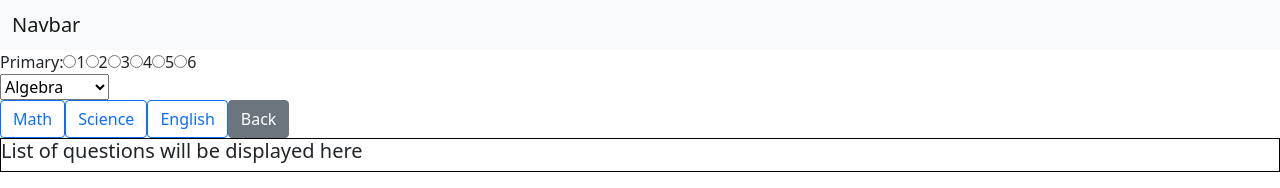
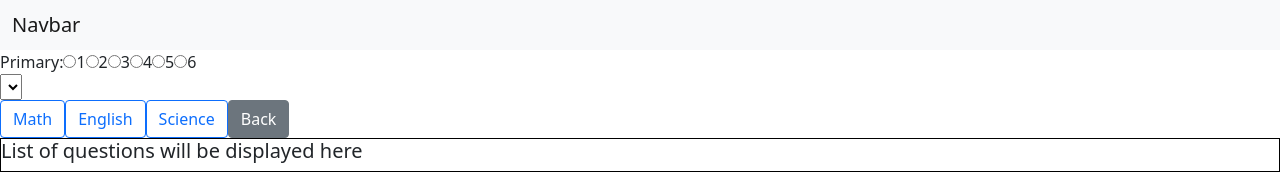
Before and after one commit to sh3ngsh3ng/Project-02-V2, a React (Create React App) app: page / in a window 1280 px wide. Both pictures are taken after a click on the button "Primary". Shown: the top 188 px of the page. Built offline with nearby package versions, Linux system fonts and the light colour scheme.

Commit message:
linked grade and subject display with selected level

```diff
--- a/src/components/SearchForm.js
+++ b/src/components/SearchForm.js
@@ -10,9 +10,15 @@ export default function SearchForm (props) {
                                 selectedLevel = {props.selectedLevel}
                                 levelObj = {props.levelObj}/>
                 <br/>
-                <TopicList data={props.data}/>
+                <TopicList data={props.data}
+                            selectedLevel = {props.selectedLevel}
+                            levelObj = {props.levelObj}/>
+
                 <br/>
-                <SubjectBtn data={props.data}/>
+                <SubjectBtn data={props.data}
+                             selectedLevel = {props.selectedLevel}
+                             levelObj = {props.levelObj}/>
+
             </React.Fragment>
         )
 }
--- a/src/components/SubjectBtn.js
+++ b/src/components/SubjectBtn.js
@@ -1,14 +1,11 @@
 import React from "react"
 
-export default class SubjectBtn extends React.Component {
-    state = {
-        "subjects": ["Math", "Science", "English"]
-    }
+export default function SubjectBtn (props) {
+    let levelObj = props.levelObj(props.data, props.selectedLevel)
 
-    render() {
     return (
         <React.Fragment>
-                {this.state.subjects.map(function(subject) {
+            {levelObj.subjects.map(function(subject) {
                 return (
                     <button type="button" class="btn btn-outline-primary">{subject}</button>
                 )
@@ -16,7 +13,5 @@ export default class SubjectBtn extends React.Component {
 
         </React.Fragment>
     )
-    }
-
 
 }
--- a/src/components/TopicList.js
+++ b/src/components/TopicList.js
@@ -1,21 +1,14 @@
 import React from "react"
 
-export default class TopicList extends React.Component {
-    state = {
-        "topics": ['Algebra', 'Fractions', 'Addition', 'Subtraction']
-    }
+export default function TopicList (props) {
+    let levelObj = props.levelObj(props.data, props.selectedLevel)
 
+    return (
+        <select>
+            {/* {levelObj.topics.map(function(topic) {
+                return <option>{topic}</option>
+            })} */}
+        </select>
 
-
-
-    render() {
-        return (
-            <select>
-                {this.state.topics.map(function(topic) {
-                    return <option>{topic}</option>
-                })}
-            </select>
-
-        )
-    }
+    )
 }
```
Lines whose indentation alone changed are shown as unchanged.
